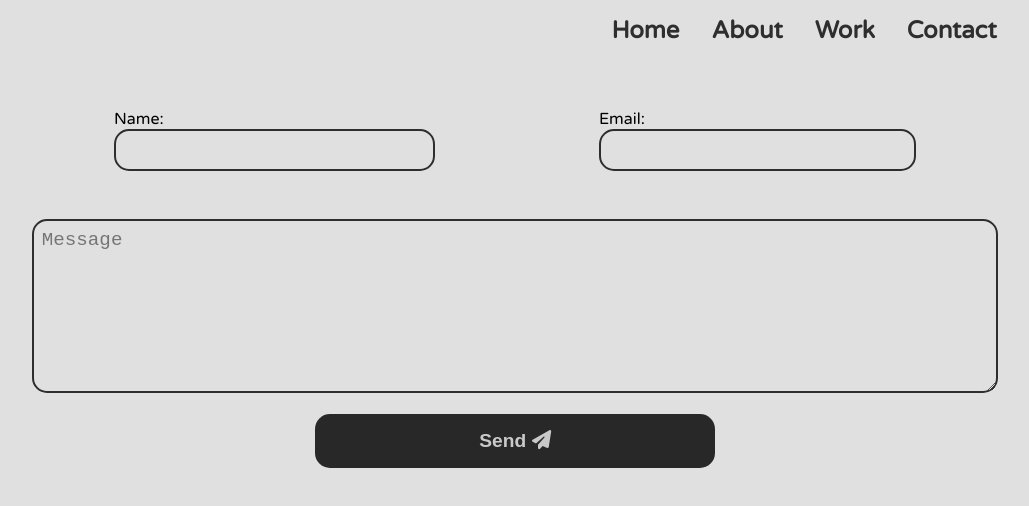
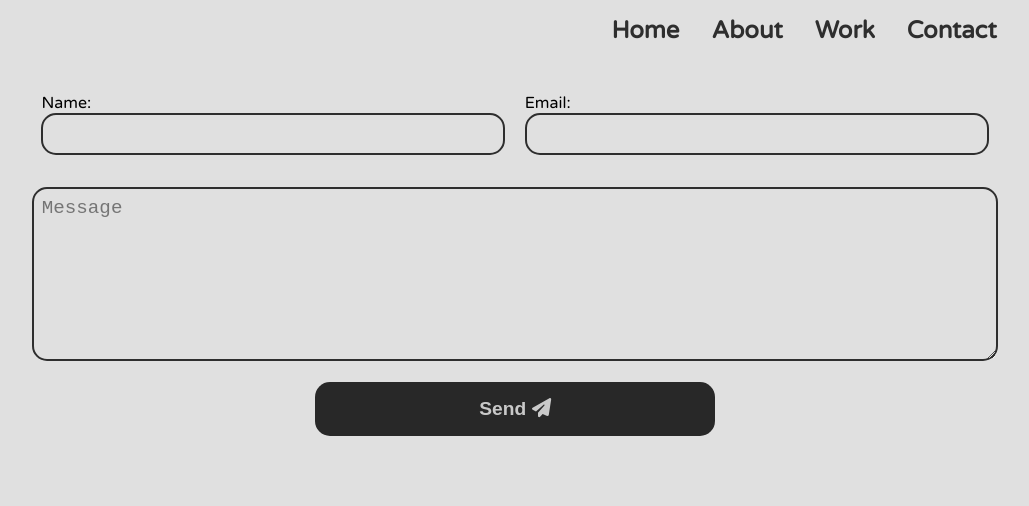
Before and after one commit to musaubrian/brian, a Vue app in the folder mysite_2/: page /contact in a window 1280 px wide. Shown: the top 506 px of the page, without its empty margins (125-1154 px from the left). Built offline with nearby package versions, Linux system fonts and the light colour scheme.

Commit message:
static form stand-in

```diff
--- a/mysite_2/src/views/ContactView.vue
+++ b/mysite_2/src/views/ContactView.vue
@@ -2,15 +2,18 @@
     <NavBar1 />
     <div class="form-container">
         <form name="contact" method="post" data-netlify="true" data-netlify-honeypot="true">
+            <input type="hidden" name="contact" value="contact" />
             <div class="top">
 
-                <label>Name: <input type="text" name="name" required/></label>
+                <label for="name">Name: <input type="text" name="name" required /></label>
 
-                <label>Email: <input type="email" name="email" required /></label>
+                <label for="email">Email: <input type="email" name="email" required /></label>
 
             </div>
             <div class="textarea">
-                <textarea placeholder="Message" rows="7"></textarea>
+                <label for="message">
+                    <textarea name="message" placeholder="Message" rows="7"></textarea>
+                </label>
             </div>
             <button type="submit">
                 Send
@@ -47,7 +50,7 @@
         padding: 1rem;
     }
     .top label {
-        padding: 1rem;
+        width: 48%;
     }
     .top input{
         font-size: 1.2rem;
@@ -99,7 +102,8 @@
             align-content: center;
         }
         .top label {
-            padding: 0.5rem;
+            width: 100%;
+            margin-top: 1rem;
         }
         .top input,
         .textarea textarea {
```
Also changed, not shown: mysite_2/public/forms.html (added, +17 -0 lines).
